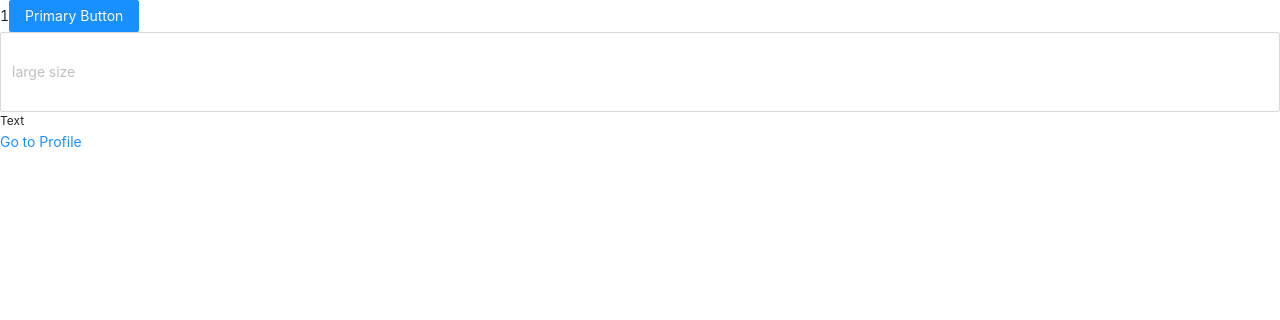
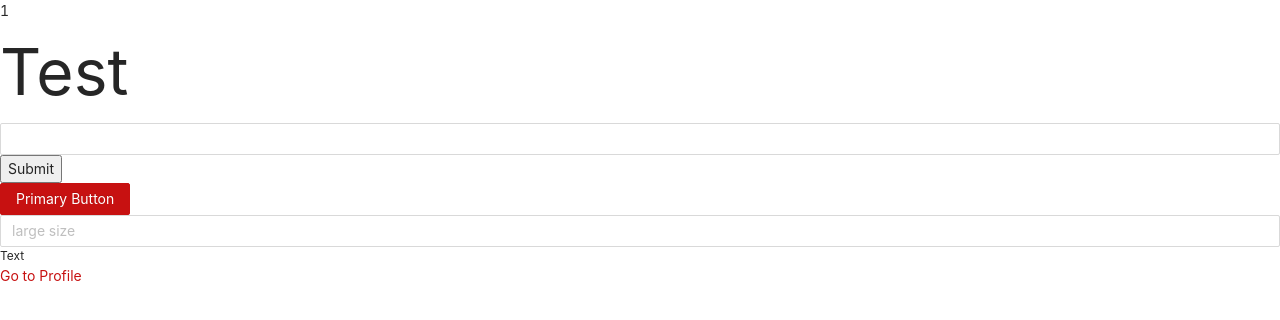
Before and after one commit to ozkanbudak/React-Rebass, a React (Create React App) app: page / in a window 1280 px wide. Shown: the top 320 px of the page. Built offline with nearby package versions, Linux system fonts and the light colour scheme; what emotion-theming would draw is missing.

Commit message:
simple single input hook form

```diff
--- a/package.json
+++ b/package.json
@@ -7,6 +7,7 @@
     "@craco/craco": "^6.4.3",
     "@emotion/core": "10.1.1",
     "@emotion/styled": "10.0.27",
+    "@hookform/error-message": "^2.0.0",
     "@testing-library/jest-dom": "^5.16.2",
     "@testing-library/react": "^12.1.4",
     "@testing-library/user-event": "^13.5.0",
--- a/src/App.jsx
+++ b/src/App.jsx
@@ -5,9 +5,11 @@ import { Text } from "rebass";
 import { ConfigProvider, Button, Input } from "antd";
 import { Typography } from "antd";
 import { useState } from "react";
+import "./ant.less";
 import "antd/dist/antd.variable.min.css";
-import "./ant.less";
 import AppRouter from "./route/index";
+import InputController from "./components/FormControllers/InputController"
+import { useForm } from "react-hook-form";
 
 const theme = {
   colors: {
@@ -20,15 +22,23 @@ const theme = {
 ConfigProvider.config({
   theme: {
     primaryColor: theme.colors.primary,
+    testColor: theme.colors.huseyin
   },
 });
 
 function App() {
   const [state, setState] = useState(1);
+  const { control, formState: { errors }, handleSubmit} = useForm();
+  const onSubmit = (data) => console.log(data);
 
   return (
     <ThemeProvider theme={theme}>
       {state}
+      <form onSubmit={handleSubmit(onSubmit)}>
+
+      <InputController name="test" control={control} rules={{required: "Zorunlu"}} errors={errors} />
+      <input type="submit" />
+      </form>
       <Button
           onClick={() => {
             ConfigProvider.config({
--- /dev/null
+++ b/src/components/FormControllers/InputController.js
@@ -0,0 +1,25 @@
+import React from "react";
+import { Controller } from "react-hook-form";
+import SingleInput from "../SignleFormElements/SingleInput";
+import withFormItem from "../withFormItem";
+
+const InputController = ({ name, rules, control, ...rest }) => {
+  return (
+    <Controller
+      control={control}
+      name={name}
+      rules={rules}
+      render={({ field: { onChange, onBlur, value, ref } }) => (
+        <SingleInput
+          onChange={onChange}
+          onBlur={onBlur}
+          selected={value}
+          name={name}
+          {...rest}
+        />
+      )}
+    />
+  );
+};
+
+export default withFormItem(InputController);
--- /dev/null
+++ b/src/components/SignleFormElements/SingleInput.js
@@ -0,0 +1,15 @@
+import React from "react";
+import { Input } from "antd";
+import { Text } from "rebass";
+
+const SingleInput = (props) => {
+  const { title= "Test", labelColor = "huseyin", labelSize = 7, ...rest} = props;
+  return (
+    <>
+      {title && <Text as="label" color={labelColor} fontSize={labelSize}>{title}</Text>}
+      <Input {...rest} />
+    </>
+  );
+};
+
+export default SingleInput;
--- a/src/components/withFormItem.js
+++ b/src/components/withFormItem.js
@@ -0,0 +1,21 @@
+import React from "react";
+import { ErrorMessage } from "@hookform/error-message";
+import { Text } from "rebass";
+
+const withFormItem =
+  (WrappedComponent) =>
+  ({ errors, name, ...rest }) => {
+      console.log("name", name)
+    return (
+      <>
+        <WrappedComponent name={name} {...rest} />
+        <ErrorMessage
+          errors={errors}
+          name={name}
+          render={({ message }) => <p>{message}</p>}
+        />
+      </>
+    );
+  };
+
+export default withFormItem;
```
Also changed, not shown: 1 other file (tests, documents, lock files or other folders).
